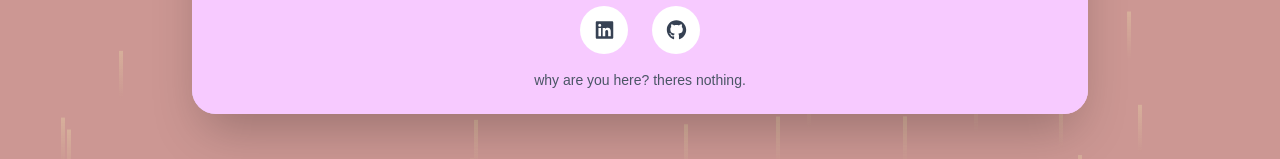
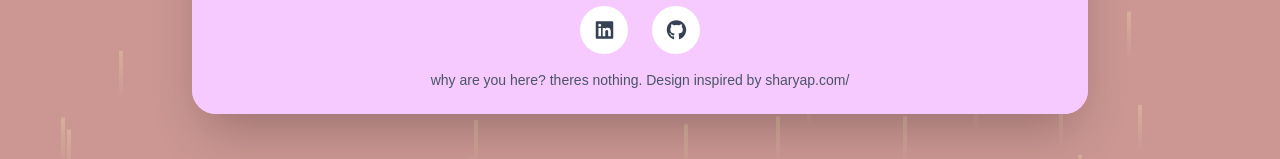
Before and after one commit to citiniS/my-portfolio, a Next.js app: page / in a window 1280 px wide. Shown: the part 585-744 px from the top of the page. Built offline with nearby package versions, Linux system fonts and the light colour scheme.

Commit message:
Update page.tsx

```diff
--- a/app/page.tsx
+++ b/app/page.tsx
@@ -336,7 +336,7 @@ export default function Portfolio() {
                 'text-gray-600': !darkMode
               }
             )}>
-              why are you here? theres nothing.
+              why are you here? theres nothing. Design inspired by <a href="https://www.sharyap.com/">sharyap.com/</a>
             </p>
           </div>
         </DraggableCard>
```
